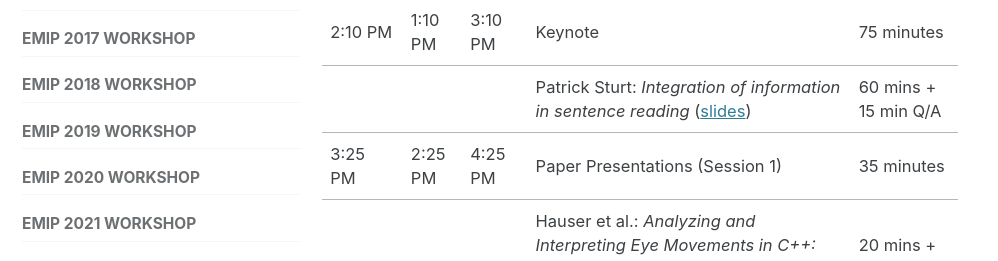
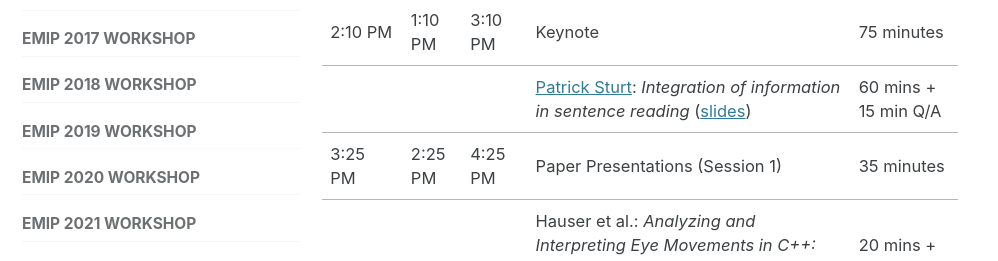
Before and after one commit to EMIPws/emipws.github.io, a Jekyll site: the page built from pages/workshop/emip-2024-program.md, in a window 1280 px wide and 900 px high, scrolled down 432 px. Shown: the part 183-444 px from the top of the window, without its empty margins (0-998 px from the left). Built offline with Jekyll 4.4.1, drawn with Linux system fonts in a browser that asks for light colours; cached includes are drawn as plain includes; part of the change alters nothing that is shown.

```diff
--- a/pages/workshop/emip-2024-program.md
+++ b/pages/workshop/emip-2024-program.md
@@ -17,7 +17,7 @@ The Twelfth International Workshop on Eye Movements in Programming 2024 will be
 | --- | --- | --- | --- | --- |
 | 2:00 PM | 1:00 PM | 3:00 PM | Welcome from Organizers | 10 minutes |
 | 2:10 PM | 1:10 PM | 3:10 PM | Keynote | 75 minutes |
-| | | | Patrick Sturt: *Integration of information in sentence reading* ([slides](/assets/sturt_slides.pdf)) | 60 mins + 15 min Q/A |
+| | | | [Patrick Sturt](https://www.ed.ac.uk/profile/patrick-sturt): *Integration of information in sentence reading* ([slides](/assets/sturt_slides.pdf)) | 60 mins + 15 min Q/A |
 | 3:25 PM | 2:25 PM | 4:25 PM | Paper Presentations (Session 1) | 35 minutes |
 | | | | Hauser et al.: *Analyzing and Interpreting Eye Movements in C++: Using Holistic Models of Image Perception* ([paper](https://dl.acm.org/doi/10.1145/3649902.3655093)) | 20 mins + 10 min Q/A |
 | 4:00 PM | 3:00 PM | 5:00 PM | Coffee Break | 30 minutes |
```
